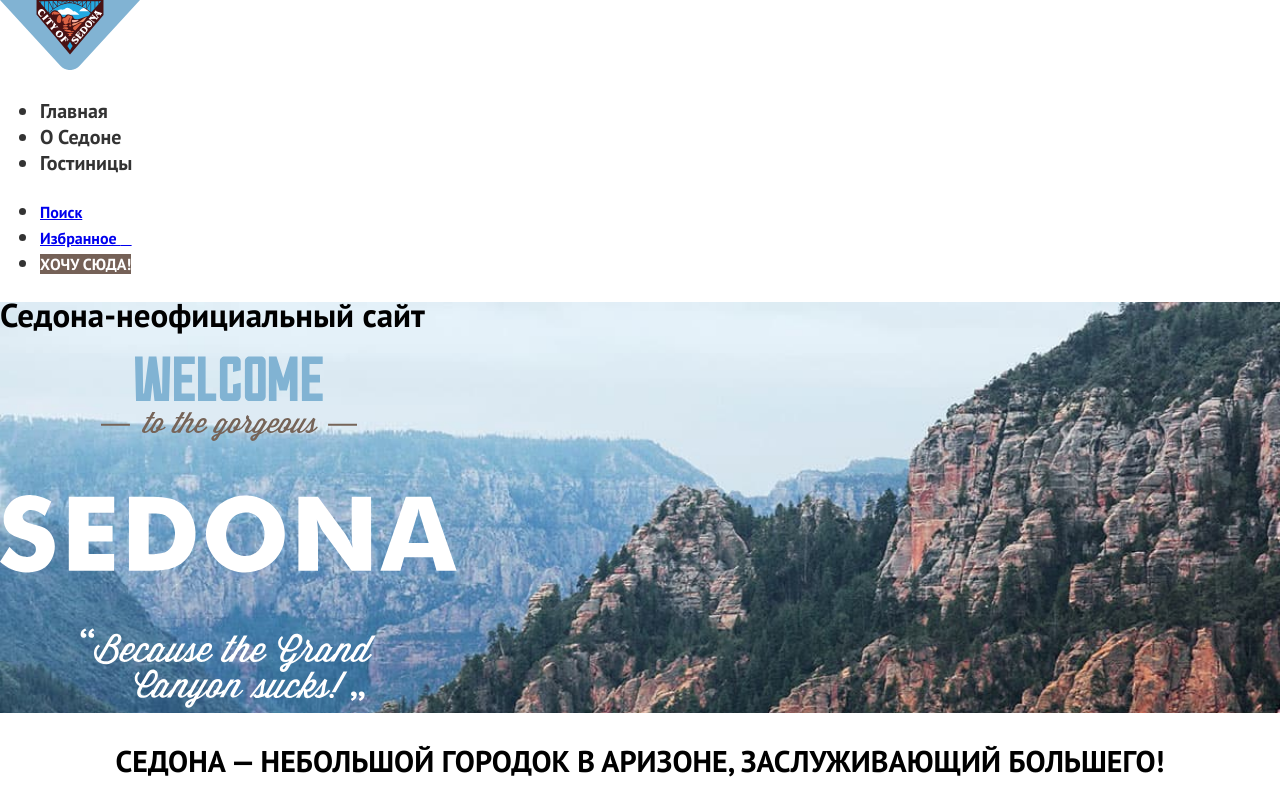
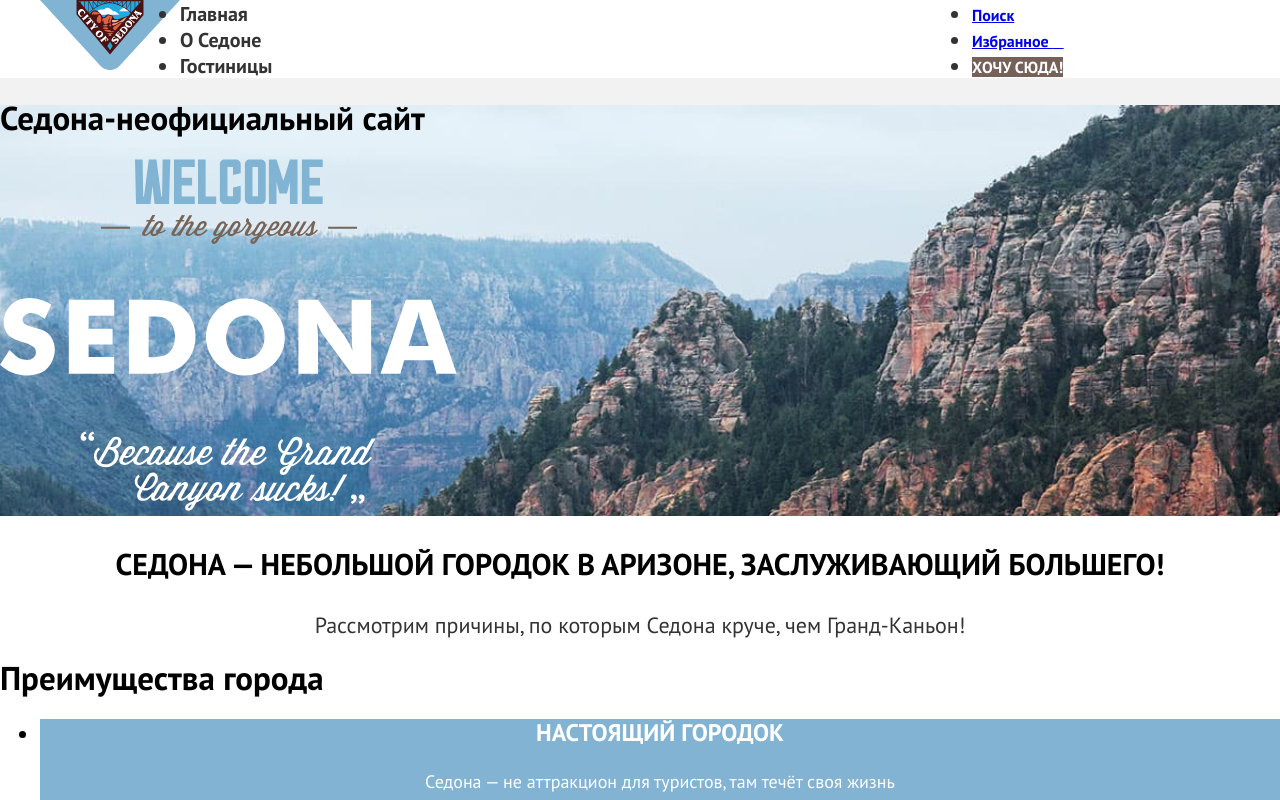
Before and after one commit to htmlacademy-htmlcss/2310197-sedona-36, a plain HTML site: page index.html in a window 1280 px wide. Shown: the top 800 px of the page. Drawn offline with Linux system fonts and the light colour scheme.

Commit message:
добавляет сетку навигации

```diff
--- a/styles/styles.css
+++ b/styles/styles.css
@@ -27,8 +27,9 @@ body {
   font-size: 22px;
   line-height: 26px;
   color: #333333;
-  background-color: #FFFFFF;
+  background-color: #F2F2F2;
 }
+
 
 /* Header */
 .page-header {
@@ -36,6 +37,24 @@ body {
   background-color: #FFFFFF;
 }
 
+.navigation {
+  display: flex;
+  margin: 0 auto;
+  width: 1200px;
+}
+
+.navigation-list {
+  margin: 0;
+  padding: 0;
+  width: 339px;
+}
+
+.navigation-user {
+  margin: 0;
+  padding: 0;
+  width: 268px;
+  margin-left: auto;
+}
 .navigation-link {
   font-weight: 700;
   font-size: 20px;
```
